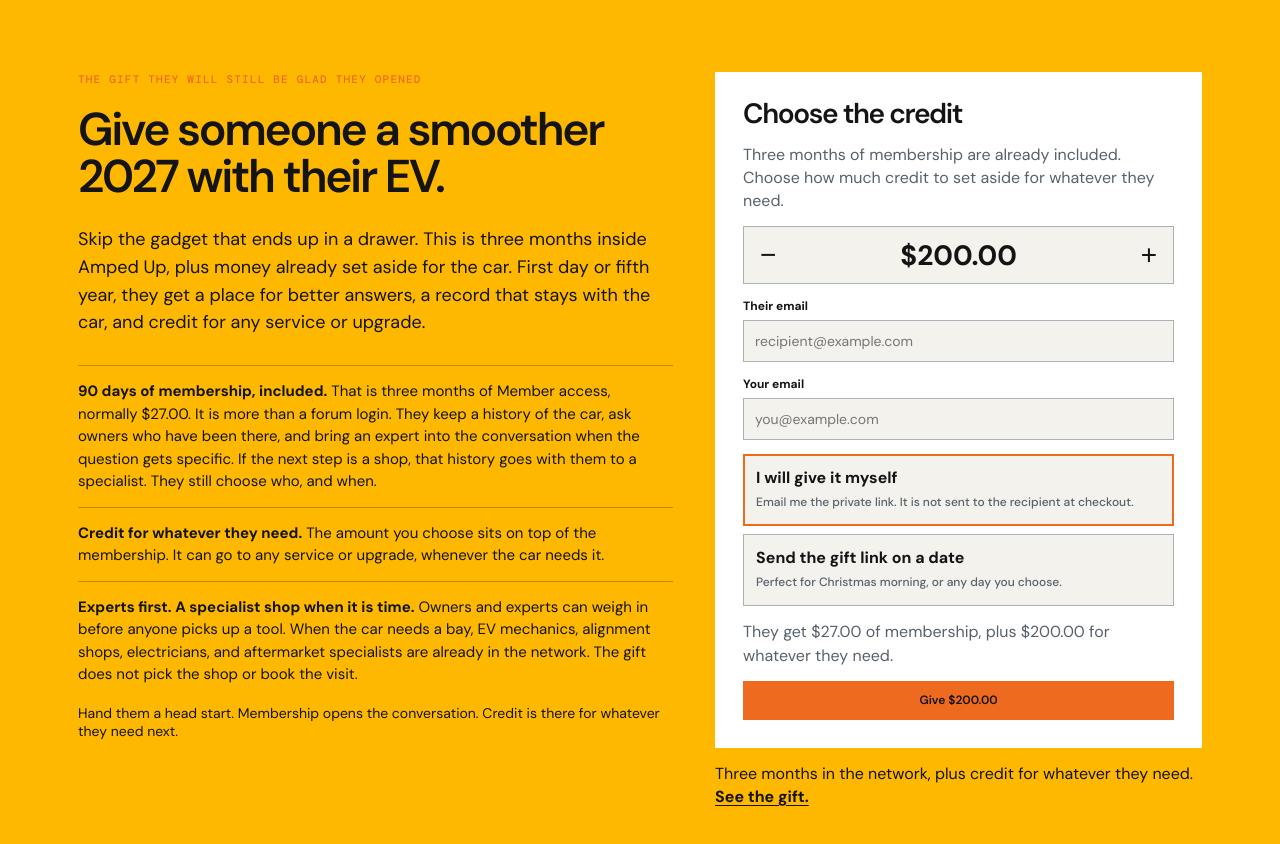
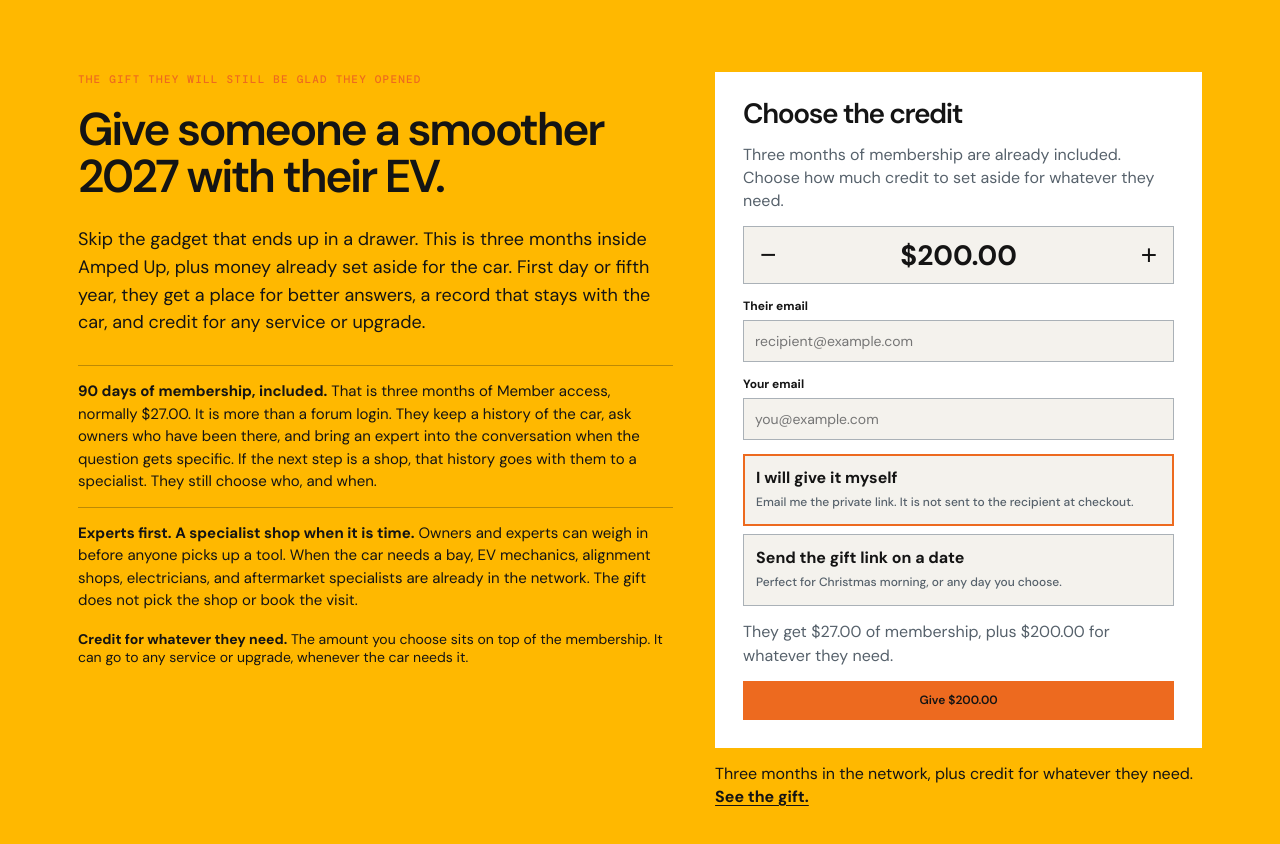
Before and after one commit to erichester76/volt-yard, a Next.js app: page /black-friday in a window 1280 px wide. Shown: the top 844 px of the page. Built offline with nearby package versions, Linux system fonts and the light colour scheme; no server answers; the database is empty; a web font is replaced by a local one.

Commit message:
style: put the credit line just before the product strip

```diff
--- a/app/black-friday/page.tsx
+++ b/app/black-friday/page.tsx
@@ -55,10 +55,9 @@ export default function BlackFridayPage() {
         <p className="intro">Skip the gadget that ends up in a drawer. This is three months inside Amped Up, plus money already set aside for the car. First day or fifth year, they get a place for better answers, a record that stays with the car, and credit for any service or upgrade.</p>
         <ol className="gift-offer-story">
           <li><b>{giftMembershipDays} days of membership, included.</b> That is three months of Member access, normally {money(giftMembershipValueCents)}. It is more than a forum login. They keep a history of the car, ask owners who have been there, and bring an expert into the conversation when the question gets specific. If the next step is a shop, that history goes with them to a specialist. They still choose who, and when.</li>
-          <li><b>Credit for whatever they need.</b> The amount you choose sits on top of the membership. It can go to any service or upgrade, whenever the car needs it.</li>
           <li><b>Experts first. A specialist shop when it is time.</b> Owners and experts can weigh in before anyone picks up a tool. When the car needs a bay, EV mechanics, alignment shops, electricians, and aftermarket specialists are already in the network. The gift does not pick the shop or book the visit.</li>
         </ol>
-        <p className="gift-offer-limit">Hand them a head start. Membership opens the conversation. Credit is there for whatever they need next.</p>
+        <p className="gift-offer-limit"><b>Credit for whatever they need.</b> The amount you choose sits on top of the membership. It can go to any service or upgrade, whenever the car needs it.</p>
         <CatalogTeaser compact title="The credit can go to things like" />
       </div>
       <div className="gift-offer-aside">
```
